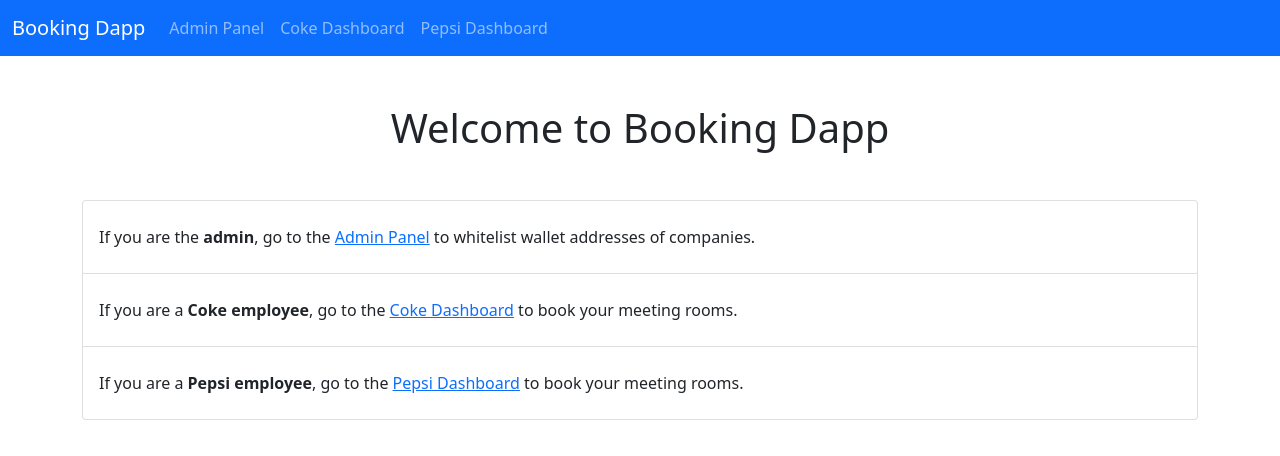
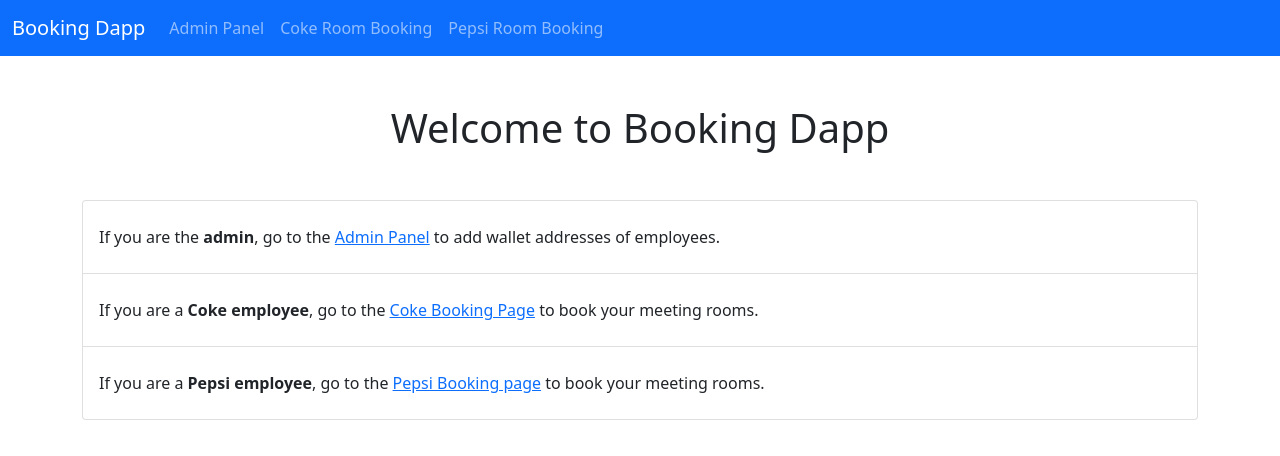
Before and after one commit to deniztoprak/booking-dapp, a React (Create React App) app in the folder client/: page / in a window 1280 px wide. Shown: the top 456 px of the page. Built offline with nearby package versions, Linux system fonts and the light colour scheme; what wagmi would draw is missing.

Commit message:
Rename employee pages

```diff
--- a/client/src/App.tsx
+++ b/client/src/App.tsx
@@ -1,8 +1,8 @@
-import { Routes, Route, NavLink } from "react-router-dom";
-import { Container, Nav, Navbar } from "react-bootstrap";
-import { Provider } from "wagmi";
-import { StartPage } from "./pages/StartPage/StartPage";
-import { AdminPanel } from "./pages/AdminPanel/AdminPanel";
+import { Routes, Route, NavLink } from 'react-router-dom';
+import { Container, Nav, Navbar } from 'react-bootstrap';
+import { Provider } from 'wagmi';
+import { StartPage } from './pages/StartPage/StartPage';
+import { AdminPanel } from './pages/AdminPanel/AdminPanel';
 
 export function App() {
   return (
@@ -16,11 +16,11 @@
             <Nav.Link as={NavLink} to="/admin-panel">
               Admin Panel
             </Nav.Link>
-            <Nav.Link as={NavLink} to="/coke-dashboard">
-              Coke Dashboard
+            <Nav.Link as={NavLink} to="/coke-booking">
+              Coke Room Booking
             </Nav.Link>
-            <Nav.Link as={NavLink} to="/pepsi-dashboard">
-              Pepsi Dashboard
+            <Nav.Link as={NavLink} to="/pepsi-booking">
+              Pepsi Room Booking
             </Nav.Link>
           </Nav>
         </Container>
--- a/client/src/pages/StartPage/StartPage.tsx
+++ b/client/src/pages/StartPage/StartPage.tsx
@@ -1,5 +1,5 @@
-import { Col, Container, ListGroup, Row } from "react-bootstrap";
-import { Link } from "react-router-dom";
+import { Col, Container, ListGroup, Row } from 'react-bootstrap';
+import { Link } from 'react-router-dom';
 
 export function StartPage() {
   return (
@@ -12,19 +12,16 @@
           <Col>
             <ListGroup>
               <ListGroup.Item className="py-4">
-                If you are the <strong>admin</strong>, go to the{" "}
-                <Link to="/admin-panel">Admin Panel</Link> to whitelist wallet
-                addresses of companies.
+                If you are the <strong>admin</strong>, go to the <Link to="/admin-panel">Admin Panel</Link> to add
+                wallet addresses of employees.
               </ListGroup.Item>
               <ListGroup.Item className="py-4">
-                If you are a <strong>Coke employee</strong>, go to the{" "}
-                <Link to="/coke-dashboard">Coke Dashboard</Link> to book your
-                meeting rooms.
+                If you are a <strong>Coke employee</strong>, go to the <Link to="/coke-booking">Coke Booking Page</Link>{' '}
+                to book your meeting rooms.
               </ListGroup.Item>
               <ListGroup.Item className="py-4">
-                If you are a <strong>Pepsi employee</strong>, go to the{" "}
-                <Link to="/pepsi-dashboard">Pepsi Dashboard</Link> to book your
-                meeting rooms.
+                If you are a <strong>Pepsi employee</strong>, go to the <Link to="/pepsi-">Pepsi Booking page</Link> to
+                book your meeting rooms.
               </ListGroup.Item>
             </ListGroup>
           </Col>
```
